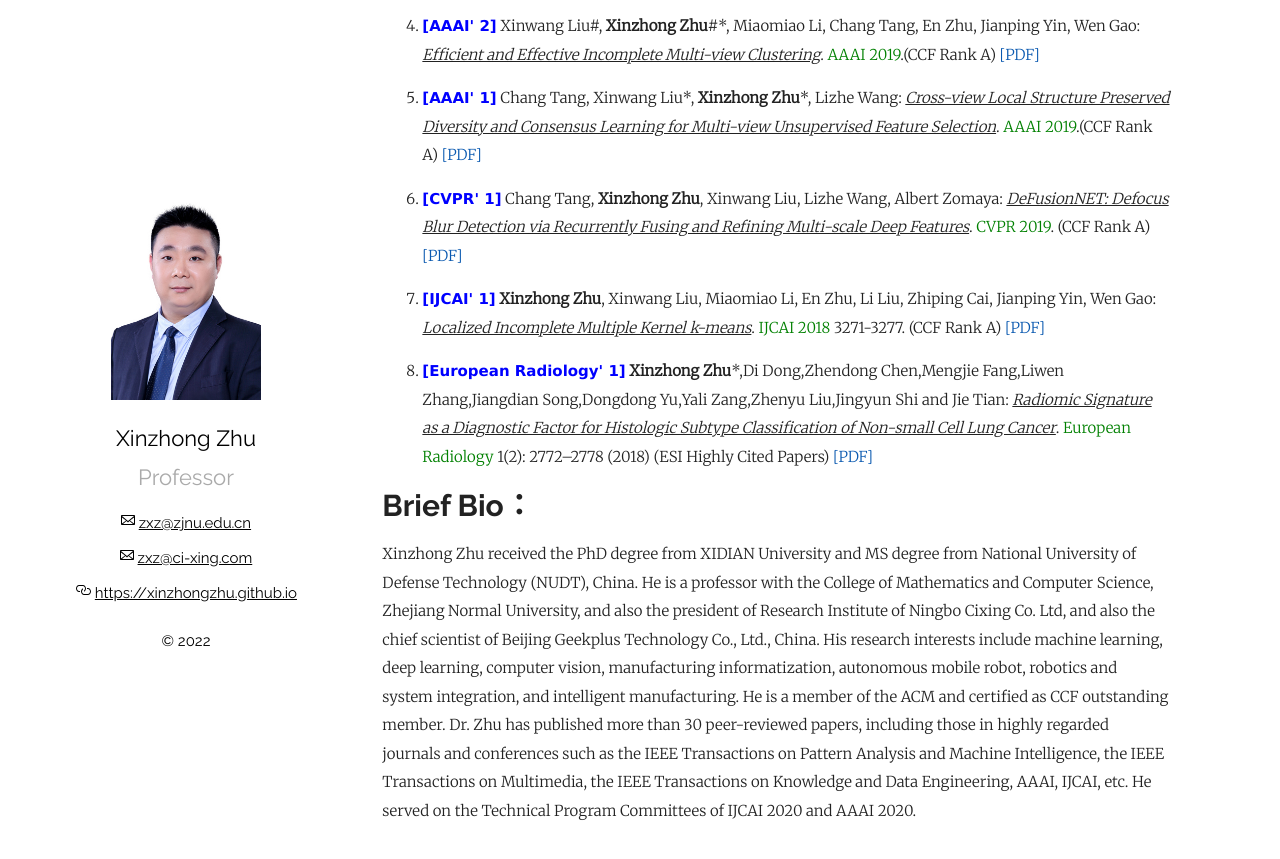
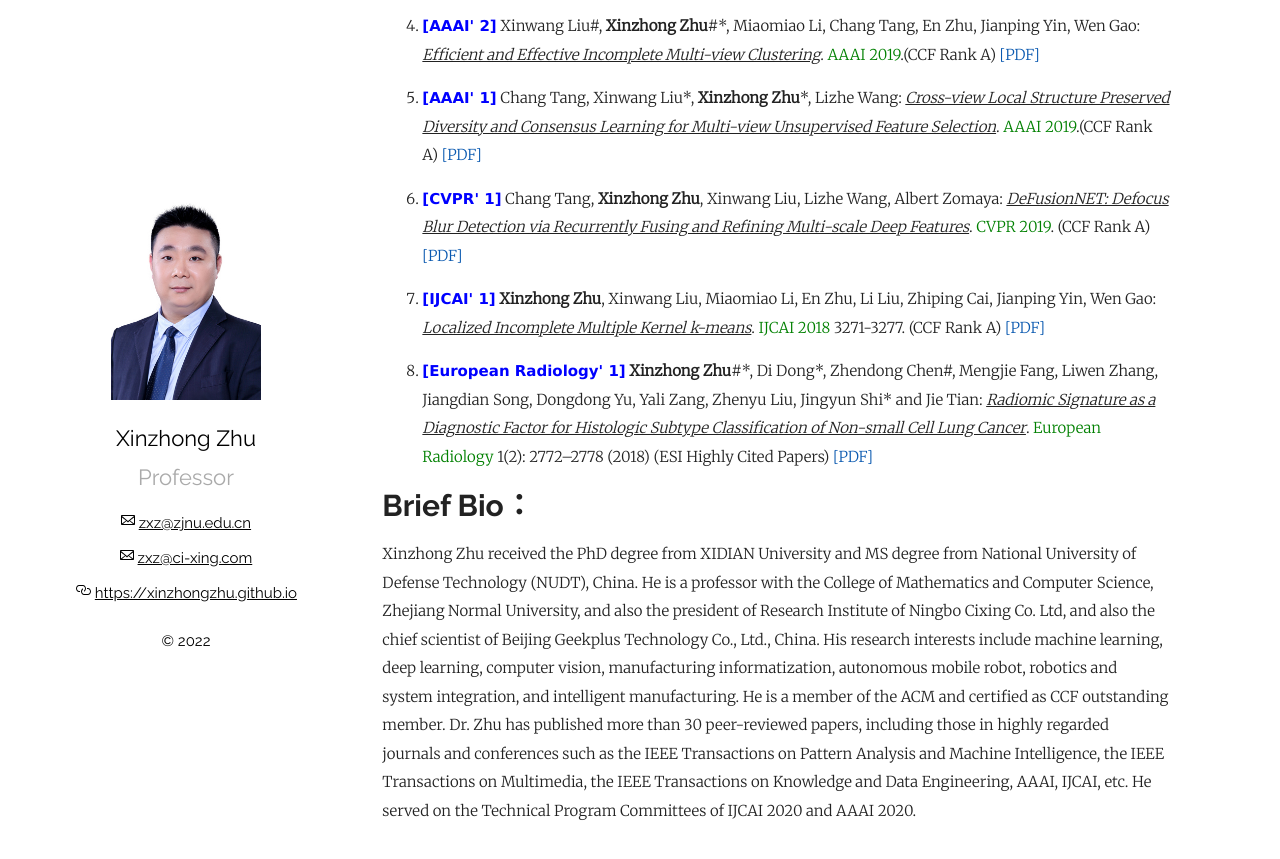
Before and after one commit to xinzhongzhu/xinzhongzhu.github.io, a Jekyll site: the page built from index.md, in a window 1280 px wide and 900 px high, scrolled down 1540 px. Shown: the top 859 px of the window. Built offline with Jekyll 4.4.1, drawn with Linux system fonts in a browser that asks for light colours; our own code applies the rules of GitHub Pages for plain Markdown files.

Commit message:
Update index.md

```diff
--- a/index.md
+++ b/index.md
@@ -56,7 +56,7 @@ Please drop me a message by email: <u>zxz@zjnu.edu.cn</u> or <u>zxz@ci-xing.com<
 <p style="margin-top: 8px;"><li><font face="verdana" color="blue"><b>[IJCAI' 1]</b></font> <b>Xinzhong Zhu</b>, Xinwang Liu, Miaomiao Li, En Zhu, Li Liu, Zhiping Cai, Jianping Yin, Wen Gao: <i><u>Localized Incomplete Multiple Kernel k-means</u></i>. <font color="green">IJCAI 2018</font> 3271-3277. (CCF Rank A) <a href = "https://www.ijcai.org/proceedings/2018/0454.pdf">[PDF]</a></li></p>
 
 
- <p style="margin-top: 8px;"><li><font face="verdana" color="blue"><b>[European Radiology' 1]</b></font> <b>Xinzhong Zhu</b>*,Di Dong,Zhendong Chen,Mengjie Fang,Liwen Zhang,Jiangdian Song,Dongdong Yu,Yali Zang,Zhenyu Liu,Jingyun Shi and Jie Tian: <i><u>Radiomic Signature as a Diagnostic Factor for Histologic Subtype Classification of Non-small Cell Lung Cancer</u></i>. <font color="green">European Radiology</font> 1(2): 2772–2778 (2018) (ESI Highly Cited Papers) <a href = "https://sci-hub.tw/https://ieeexplore.ieee.org/abstract/document/8587193/">[PDF]</a></li></p>
+ <p style="margin-top: 8px;"><li><font face="verdana" color="blue"><b>[European Radiology' 1]</b></font> <b>Xinzhong Zhu</b>#*, Di Dong*, Zhendong Chen#, Mengjie Fang, Liwen Zhang, Jiangdian Song, Dongdong Yu, Yali Zang, Zhenyu Liu, Jingyun Shi* and Jie Tian: <i><u>Radiomic Signature as a Diagnostic Factor for Histologic Subtype Classification of Non-small Cell Lung Cancer</u></i>. <font color="green">European Radiology</font> 1(2): 2772–2778 (2018) (ESI Highly Cited Papers) <a href = "https://sci-hub.tw/https://ieeexplore.ieee.org/abstract/document/8587193/">[PDF]</a></li></p>
 
 </ol>
 
```
